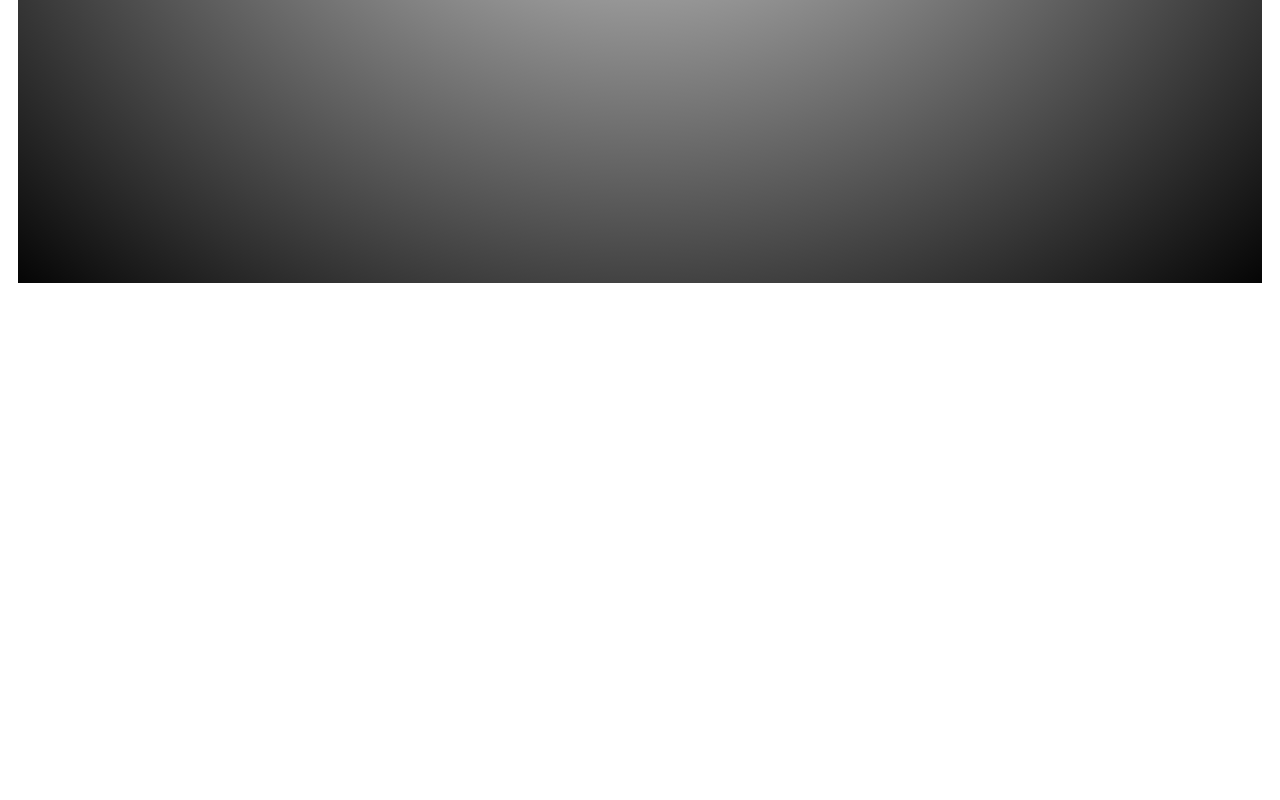
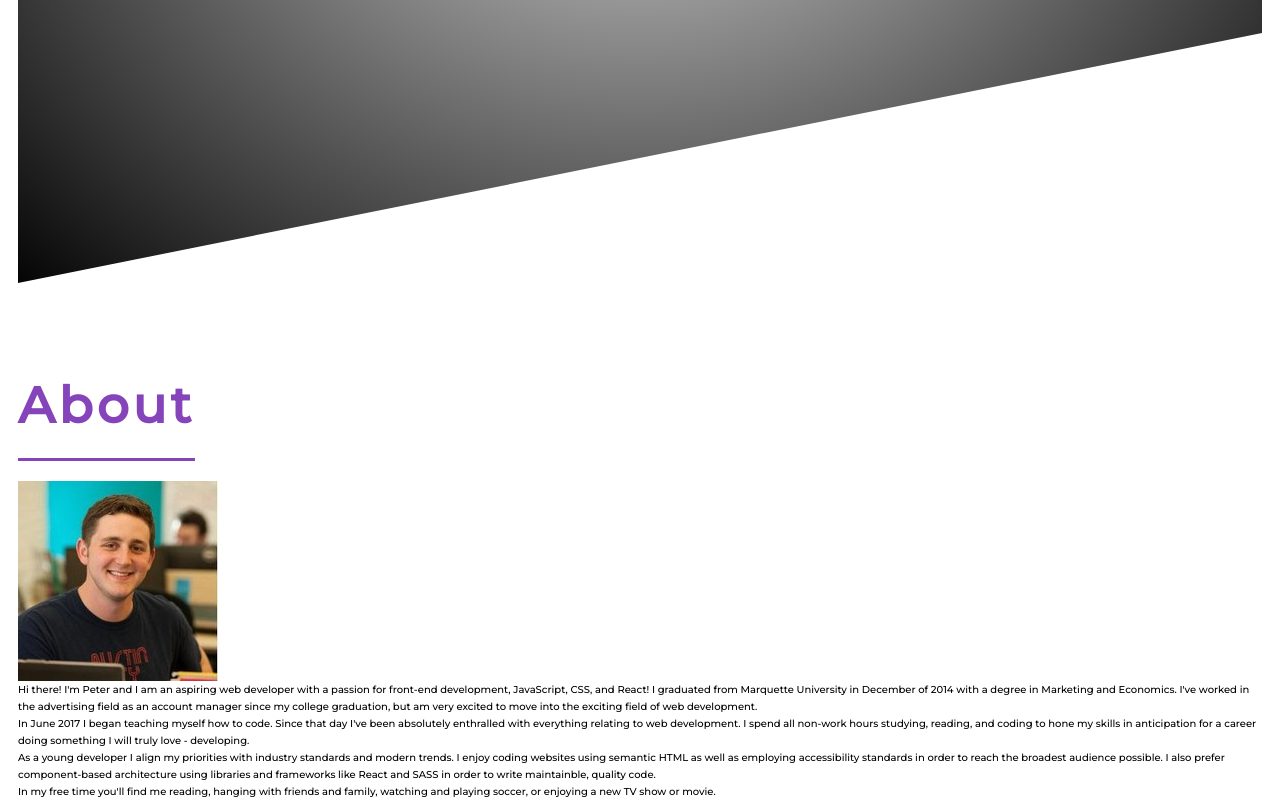
Before and after one commit to PeterEckIII/portfolio_site, a website: page index.html in a window 1280 px wide. Shown: the part 745-1545 px from the top of the page. Before the commit the page ends 1028 px from the top, so only its background shows below. Drawn offline with Linux system fonts and the light colour scheme.

Commit message:
Add personal image

```diff
--- a/index.html
+++ b/index.html
@@ -22,10 +22,10 @@
 
         <nav class="navigation__nav">
             <ul class="navigation__list">
-                <li class="navigation__item"><a href="#" class="navigation__link">About</a></li>
-                <li class="navigation__item"><a href="#" class="navigation__link">Skills</a></li>
-                <li class="navigation__item"><a href="#" class="navigation__link">Projects</a></li>
-                <li class="navigation__item"><a href="#" class="navigation__link">Contact</a></li>
+                <li class="navigation__item"><a href="#about" class="navigation__link">About</a></li>
+                <li class="navigation__item"><a href="#skills" class="navigation__link">Skills</a></li>
+                <li class="navigation__item"><a href="#projects" class="navigation__link">Projects</a></li>
+                <li class="navigation__item"><a href="#contact" class="navigation__link">Contact</a></li>
             </ul>
         </nav>
     </div>
@@ -38,12 +38,25 @@
             <a href="#contact" class="section-intro__button btn">Contact Me</a>
         </section>
 
-    <!--
+
         <section class="about">
-            <p>About Section</p>
+            <h1 class="section-about__heading heading-primary">About</h1>
+            <img class="section-about__image" src="./public/images/me.jpeg" alt="Peter Eck Picture">
+            <p class="section-about__text">
+                Hi there! I'm Peter and I am an aspiring web developer with a passion for front-end development, JavaScript, CSS, and React! I graduated from Marquette University in December of 2014 with a degree in Marketing and Economics. I've worked in the advertising field as an account manager since my college graduation, but am very excited to move into the exciting field of web development.
+            </p>
+            <p class="section-about__text">
+                In June 2017 I began teaching myself how to code. Since that day I've been absolutely enthralled with everything relating to web development. I spend all non-work hours studying, reading, and coding to hone my skills in anticipation for a career doing something I will truly love - developing.
+            </p>
+            <p class="section-about__text">
+                As a young developer I align my priorities with industry standards and modern trends. I enjoy coding websites using semantic HTML as well as employing accessibility standards in order to reach the broadest audience possible. I also prefer component-based architecture using libraries and frameworks like React and SASS in order to write maintainble, quality code.
+            </p>
+            <p class="section-about__text">
+                In my free time you'll find me reading, hanging with friends and family, watching and playing soccer, or enjoying a new TV show or movie.
+            </p>
         </section>
 
-
+    <!--
         <section class="skills">
             <p>Skills Section</p>
         </section>
--- a/sass/pages/_homepage.scss
+++ b/sass/pages/_homepage.scss
@@ -5,6 +5,13 @@
     color: $grey-color;
     text-align: center;
     height: 100rem;
+    -webkit-clip-path: polygon(0 0, 100% 0, 100% 75%, 0 100%);
+    clip-path: polygon(0 0, 100% 0, 100% 75%, 0 100%);
+
+    @include respond(phone) {
+        -webkit-clip-path: polygon(0 0, 100% 0, 100% 70%, 0 100%);
+        clip-path: polygon(0 0, 100% 0, 100% 70%, 0 100%);
+    }
 
     &__heading {
         font-size: 5rem;
@@ -14,7 +21,6 @@
         padding-bottom: 1rem;
         border-bottom: 3px solid $purple-color;
         display: inline-block;
-
     }
 
     &__text {
@@ -24,3 +30,22 @@
         margin: 0 4rem;
     }
 }
+
+.section-about {
+    margin-top: 0;
+
+    &__heading {
+        font-size: 5rem;
+        color: $purple-color;
+        letter-spacing: 0.4rem;
+        padding-top: 8rem;
+        padding-bottom: 1rem;
+        border-bottom: 3px solid $purple-color;
+        display: inline-block;
+    }
+
+    &__image {
+        padding-top: 2rem;
+        display: block;
+    }
+}
```
Also changed, not shown: public/images/me.jpeg (added), public/style.css.
